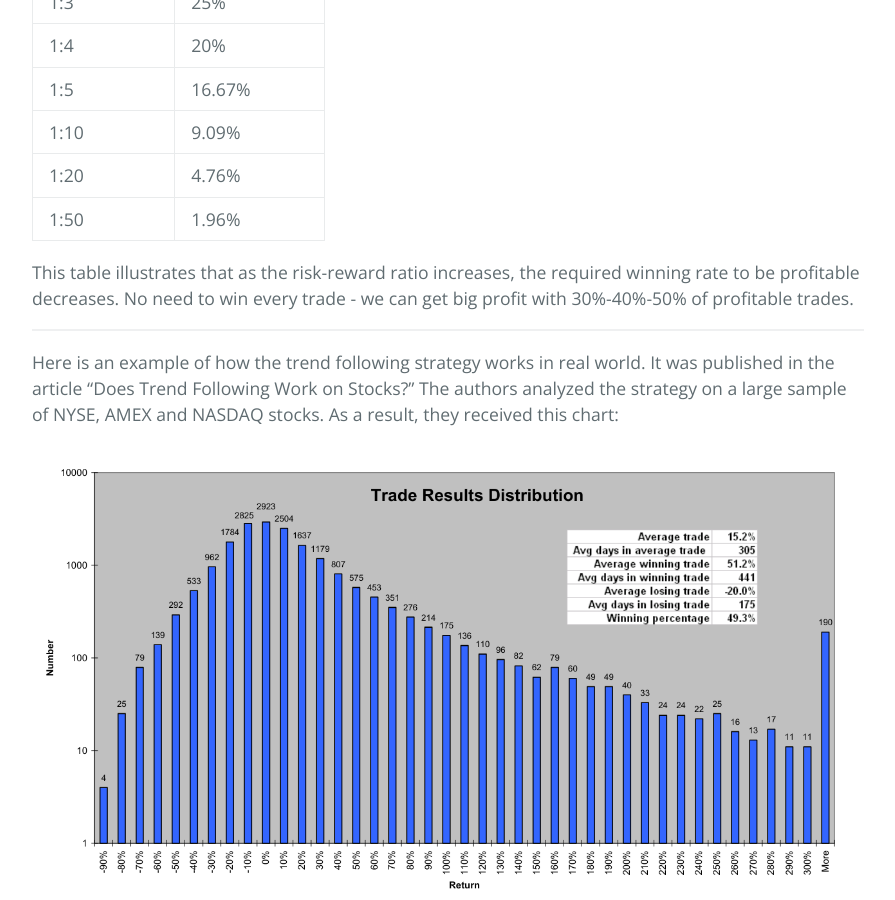
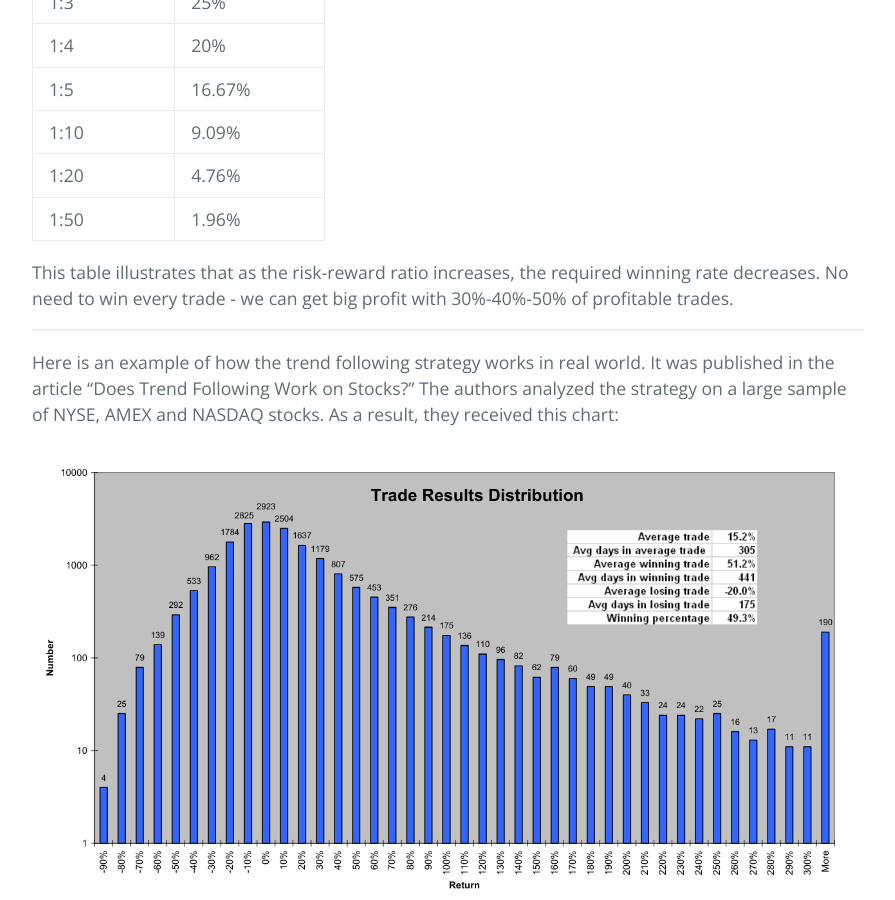
Before and after one commit to sergeyen7/sergeyen7.github.io, a Jekyll site: the page built from index.md, in a window 1280 px wide and 900 px high, scrolled down 8411 px. Shown: the whole window, without its empty margins (192-1087 px from the left). Built offline with Jekyll 4.4.1, drawn with Linux system fonts in a browser that asks for light colours; nearby versions of some CDN libraries.

Commit message:
Update index.md

```diff
--- a/index.md
+++ b/index.md
@@ -266,7 +266,7 @@ Here's a table showing the required winning rate for different risk-reward ratio
 | 1:20        |        4.76% |
 | 1:50        |        1.96% |
 
-This table illustrates that as the risk-reward ratio increases, the required winning rate to be profitable decreases. No need to win every trade - we can get big profit with 30%-40%-50% of profitable trades.
+This table illustrates that as the risk-reward ratio increases, the required winning rate decreases. No need to win every trade - we can get big profit with 30%-40%-50% of profitable trades.
 
 * * *
 
```
